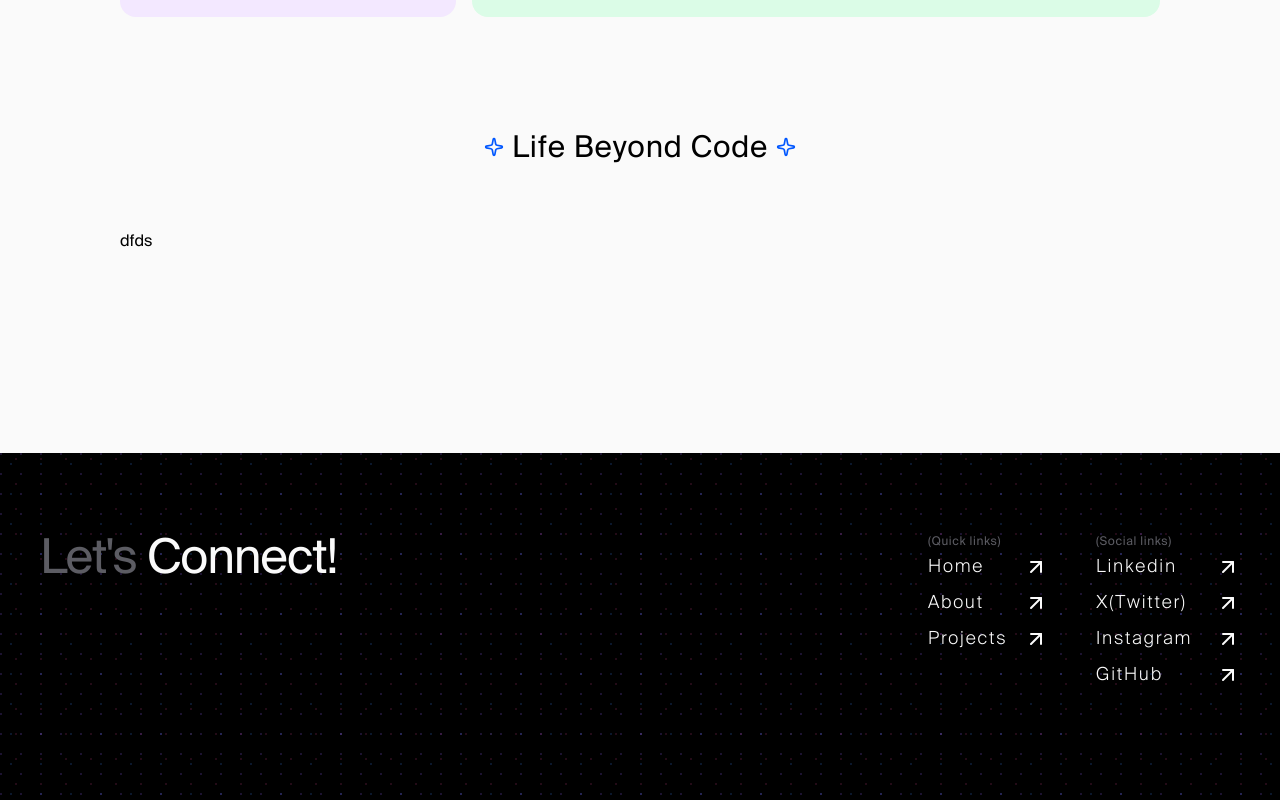
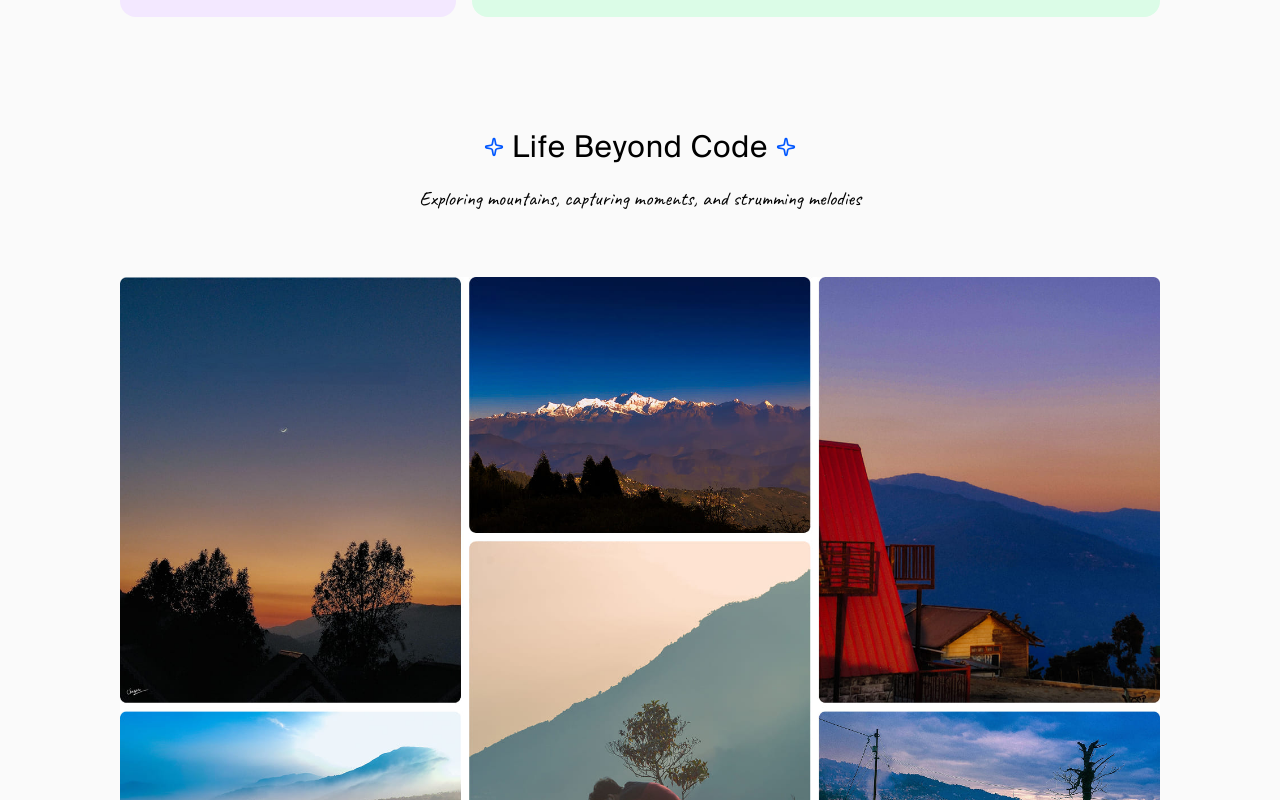
Before and after one commit to devxsagar/my-portfolio, a React (Vite) app: page /about-me in a window 1280 px wide. Shown: the part 940-1740 px from the top of the page. Built offline with nearby package versions, Linux system fonts and the light colour scheme; a web font is replaced by a local one.

Commit message:
add: beyond code section in about me page

```diff
--- /dev/null
+++ b/src/components/BentoImage.jsx
@@ -0,0 +1,12 @@
+import { rectangle } from "../data/images";
+
+
+const BentoImage = () => {
+  return (
+    <div className="">
+      <img src={rectangle} alt="bento-images" />
+    </div>
+  );
+};
+
+export default BentoImage;
--- a/src/components/SectionHeader.jsx
+++ b/src/components/SectionHeader.jsx
@@ -1,10 +1,9 @@
 import { Sparkle } from "lucide-react";
-import React from "react";
 import RevealTextEffect from "./RevealTextEffect";
 
-const SectionHeaderTrail = ({heading}) => {
+const SectionHeaderTrail = ({heading, subheading}) => {
   return (
-    <header className="mb-12 md:mb-14 lg:mb-16 flex items-center justify-center">
+    <header className={`mb-12 md:mb-14 lg:mb-16 flex ${subheading && "flex-col"} items-center justify-center`}>
       <div className="flex items-center gap-2">
         <Sparkle size={20} className="text-blue" />
         <h2 className="text-3xl font-suisse-regular tracking-wide">
@@ -12,6 +11,8 @@ const SectionHeaderTrail = ({heading}) => {
         </h2>
         <Sparkle size={20} className="text-blue" />
       </div>
+
+      {subheading && <p className=" mt-5 text-xl text-center font-caveat">{subheading}</p>}
     </header>
   );
 };
--- a/src/data/images.js
+++ b/src/data/images.js
@@ -17,12 +17,25 @@ import github from "../assets/icons/github.svg";
 import vercel from "../assets/icons/vercel.svg";
 import vscode from "../assets/icons/vscode.svg";
 import figma from "../assets/icons/figma.svg";
-import location from "../assets/icons/location.png"
-import hello from "../assets/icons/hello.svg"
-import briefcase from "../assets/icons/briefcase.png"
-import pfp from "../assets/images/pfp.png"
+import location from "../assets/icons/location.png";
+import hello from "../assets/icons/hello.svg";
+import briefcase from "../assets/icons/briefcase.png";
+import pfp from "../assets/images/pfp.png";
+import rectangle from "../assets/images/rectangle.jpg";
 
-export { reactLogo, jsLogo, directionArrow, logo, periodicTable, asterisk, location, hello, briefcase, pfp};
+export {
+  reactLogo,
+  jsLogo,
+  directionArrow,
+  logo,
+  periodicTable,
+  asterisk,
+  location,
+  hello,
+  briefcase,
+  pfp,
+  rectangle
+};
 
 export const techStack = [
   { iconName: "Html", icon: html },
--- a/src/pages/AboutMe.jsx
+++ b/src/pages/AboutMe.jsx
@@ -1,4 +1,5 @@
 import BentoAboutMe from "../components/BentoAboutMe";
+import BentoImage from "../components/BentoImage";
 import SectionHeader from "../components/SectionHeader";
 import Education from "../sections/Education";
 import { howItBegan } from "../utils/constants";
@@ -8,7 +9,7 @@ const AboutMe = () => {
     <div className="relative min-h-screen pt-30 pb-30 md:pb-40 lg:pb-50">
       <div className="w-full xl:w-[1200px] px-[2rem] sm:px-[3rem] md:px-[4rem] lg:px-[5rem] mx-auto">
         {/* About Me */}
-        <section >
+        <section>
           <div className="flex items-center justify-center">
             <SectionHeader heading="About Me" isAbout="true" />
           </div>
@@ -17,12 +18,13 @@ const AboutMe = () => {
         </section>
 
         <section className="mt-20 md:mt-24 lg:mt-28">
-           <div className="flex items-center justify-center">
-            <SectionHeader heading="Life Beyond Code" />
+          <div className="flex flex-col items-center justify-center">
+            <SectionHeader
+              heading="Life Beyond Code"
+              subheading="Exploring mountains, capturing moments, and strumming melodies"
+            />
           </div>
-         <div className="">
-          dfds
-         </div>
+          <BentoImage />
         </section>
 
         {/* Education */}
```
Also changed, not shown: src/assets/images/Rectangle.jpg (added), src/utils/constants.js (line endings or trailing spaces).
